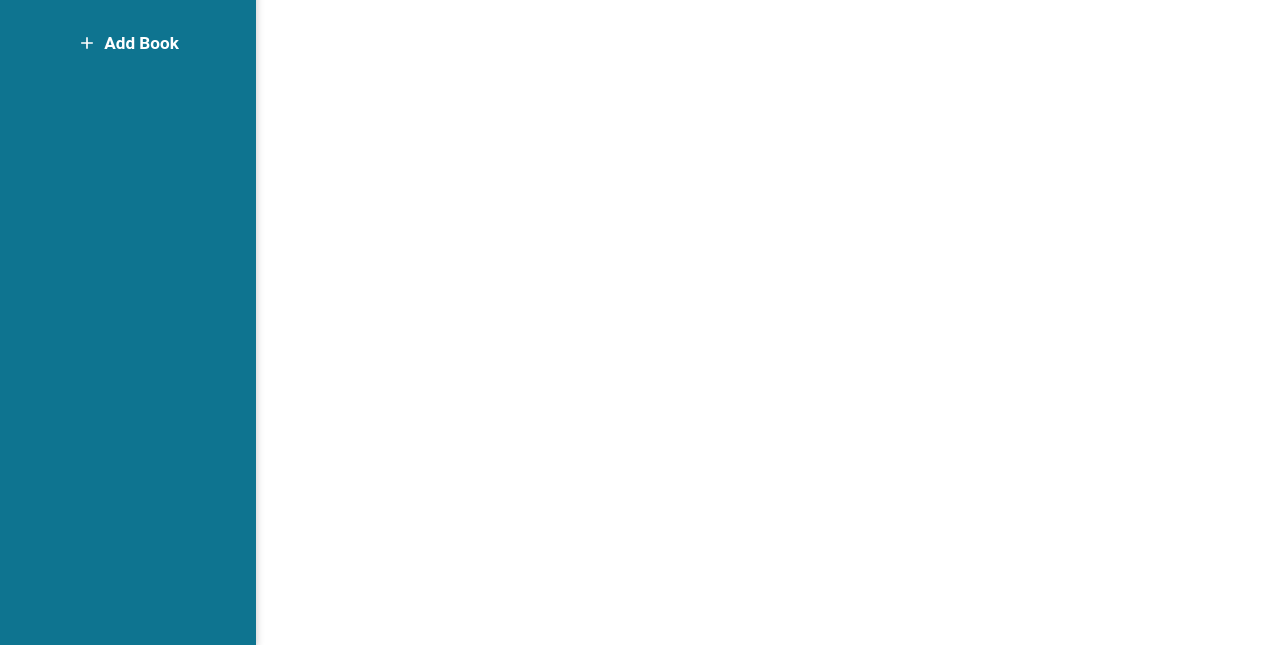
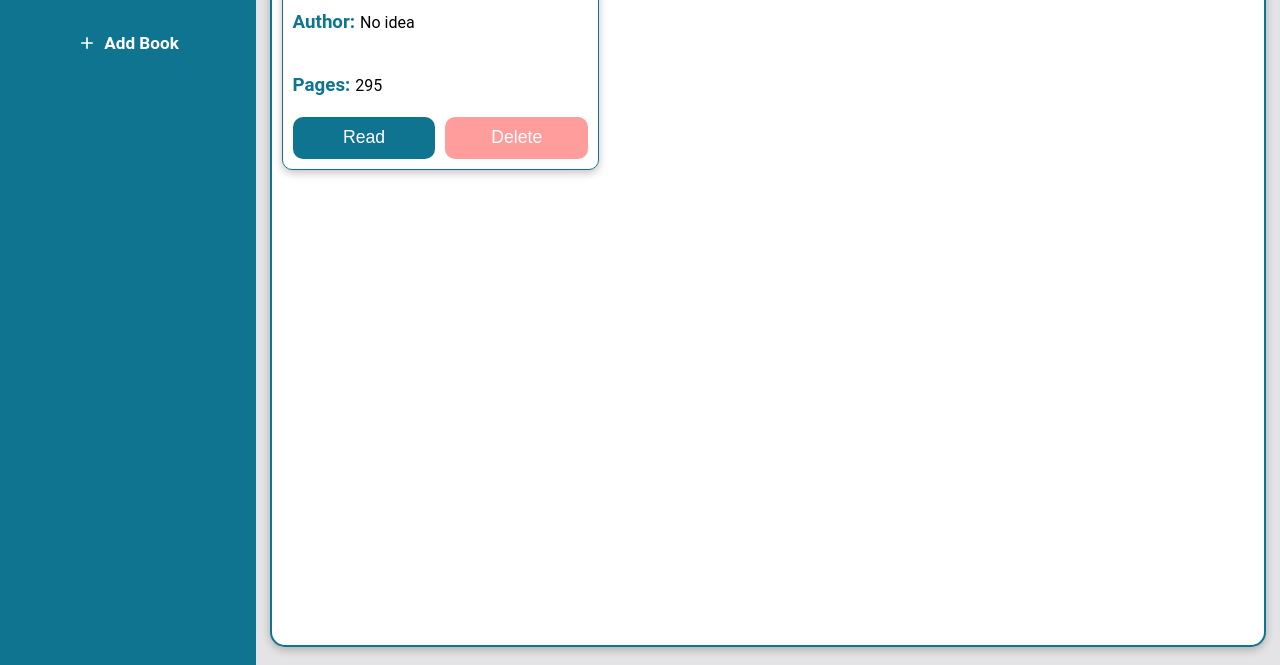
Before and after one commit to FelipeABG/library, a plain HTML site: page index.html in a window 1280 px wide. Shown: the part 155-820 px from the top of the page. Drawn offline with Linux system fonts and the light colour scheme.

Commit message:
Add book card to main container

```diff
--- a/index.html
+++ b/index.html
@@ -34,7 +34,26 @@
     </div>
 
     <div class="main-container">
-
+        <h1>Your Books</h1>
+        <div class="card-container">
+            <div class="card">
+                <div class="title">
+                    <h2>Book title</h2>
+                </div>
+                <div class="author">
+                    <h3>Author:</h3>
+                    <p>No idea</p>
+                </div>
+                <div class="page-number">
+                    <h3>Pages:</h3>
+                    <p>295</p>
+                </div>
+                <div class="buttons">
+                    <button class="read-button">Read</button>
+                    <button class="delete-button">Delete</button>
+                </div>
+            </div>
+        </div>
     </div>
 </body>
 </html>
--- a/src/script.js
+++ b/src/script.js
@@ -27,3 +27,7 @@ function addBookToLibrary(){
 
     library.push(new Book(data.title, data.author, data.pages, data.read))
 }
+
+function displayBooks(){
+
+}
--- a/src/styles.css
+++ b/src/styles.css
@@ -1,6 +1,8 @@
 :root{
     --shadow:rgba(0, 0, 0, 0.24) 0px 3px 8px;
     --blue: #0e7490;
+    --light-gray: #e4e4e7;
+    --light-red: #ff9c9c;
 
     font-family: "Roboto", sans-serif;
     cursor: default;
@@ -22,8 +24,87 @@ body{
 /* Main */
 .main-container{
     grid-column: 2/6;
+    display: flex;
+    flex-direction: column;
+    align-items: center;
+    color: var(--blue);
+    background-color: var(--light-gray);
 }
 
+.card-container{
+    width: 95%;
+    height: 85%;
+    border-radius: 15px;
+    box-shadow: var(--shadow);
+    background-color: white;
+    border: 2px solid var(--blue);
+    display: grid;
+    grid-template: repeat(3, 1fr) / repeat(3, 1fr);
+    overflow: auto;
+    gap: 10px;
+    padding: 10px;
+}
+
+.card{
+    border-radius: 10px;
+    box-shadow: var(--shadow);
+    border: 1px solid var(--blue);
+    color: black;
+    padding: 10px;
+    display: flex;
+    flex-direction: column;
+}
+
+.title{
+    text-align: center;
+    height: 20%;
+}
+
+.author, .page-number{
+    display: flex;
+    align-items: center;
+    gap: 5px;
+    height: 30%;
+
+    color: var(--blue);
+}
+
+.author p, .page-number p{
+    color: black;
+}
+
+.buttons{
+    display: flex;
+    align-items: stretch;
+    gap: 10px;
+    height: 20%;
+    width: 100%;
+}
+.read-button{
+    flex: 1;
+    border: none;
+    border-radius: 10px;
+    background-color: var(--blue);
+    color: white;
+    font-size: 1.1rem;
+}
+
+.read-button:hover{
+    background-color: #075267;
+}
+
+.delete-button{
+    flex: 1;
+    border: none;
+    border-radius: 10px;
+    background-color: var(--light-red);
+    color: white;
+    font-size: 1.1rem;
+}
+
+.delete-button:hover{
+    background-color: #ff7b7b;
+}
 
 /* side bar */
 .sidebar-container{
```
